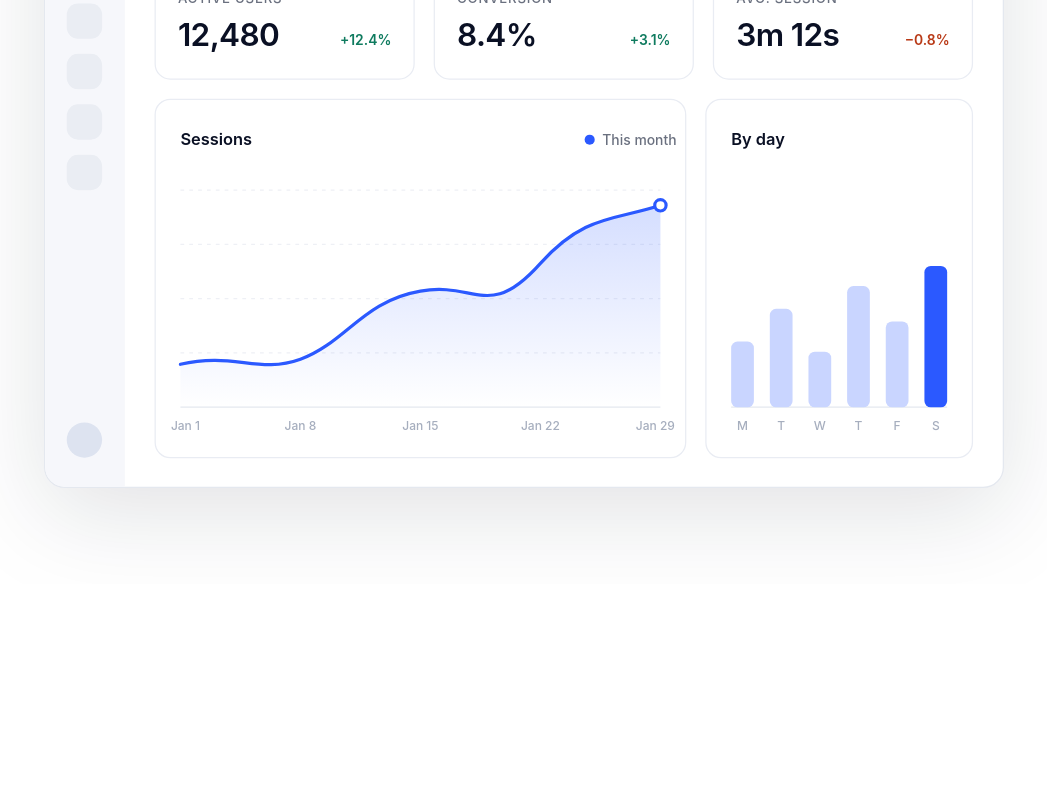
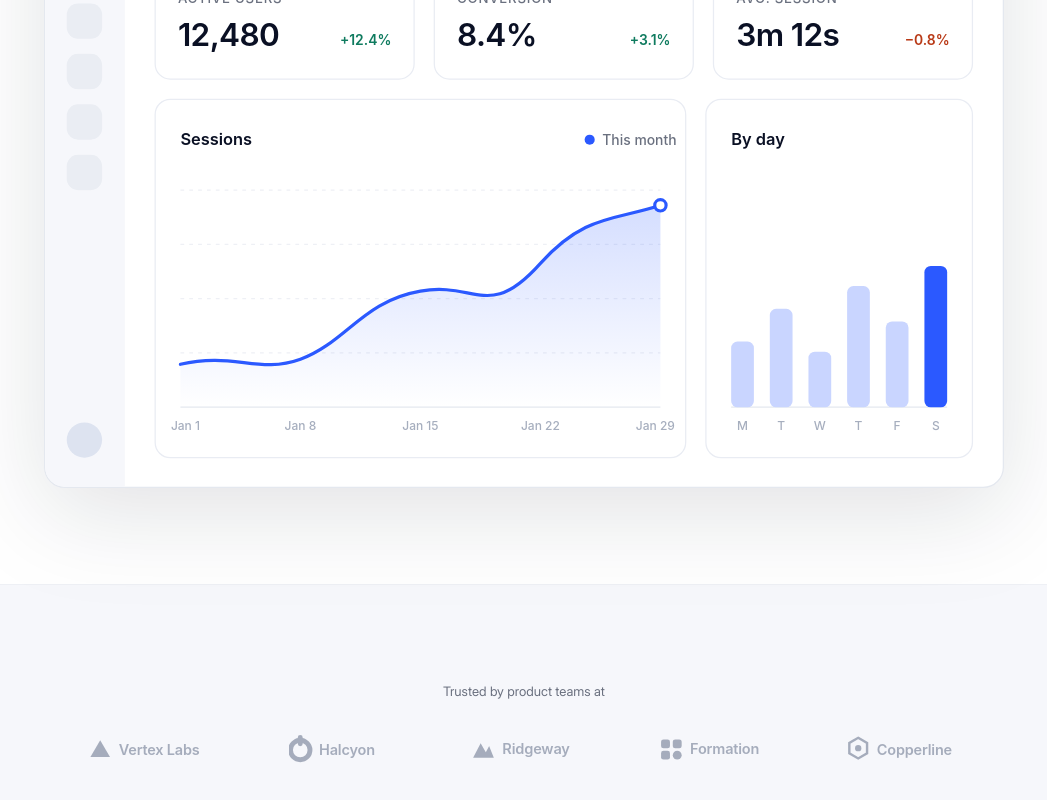
Before and after one commit to z1jey/northlight-landing-page, a React (Vite) app: page / in a window 1280 px wide. Shown: the part 786-1586 px from the top of the page, without its empty margins (116-1163 px from the left). Before the commit the page ends 1370 px from the top, so only its background shows below. Built offline with nearby package versions, Linux system fonts and the light colour scheme.

Commit message:
done trust bar

```diff
--- /dev/null
+++ b/src/mock/trust-logos.ts
@@ -0,0 +1,33 @@
+import vertexLabs from "@/assets/logos/vertex-labs.svg";
+import halcyon from "@/assets/logos/halcyon.svg";
+import ridgeway from "@/assets/logos/ridgeway.svg";
+import formation from "@/assets/logos/formation.svg";
+import copperline from "@/assets/logos/copperline.svg";
+
+export interface TrustLogo {
+  name: string;
+  src: string;
+}
+
+export const trustLogos: TrustLogo[] = [
+  {
+    name: "Vertex Labs",
+    src: vertexLabs,
+  },
+  {
+    name: "Halcyon",
+    src: halcyon,
+  },
+  {
+    name: "Ridgeway",
+    src: ridgeway,
+  },
+  {
+    name: "Formation",
+    src: formation,
+  },
+  {
+    name: "Copperline",
+    src: copperline,
+  },
+];
--- a/src/routes/index.tsx
+++ b/src/routes/index.tsx
@@ -1,5 +1,6 @@
 import { createFileRoute } from "@tanstack/react-router";
 import { Hero } from "@/sections/hero";
+import { TrustBar } from "@/sections/trusted-bar";
 export const Route = createFileRoute("/")({
   component: HomePage,
 });
@@ -9,6 +10,7 @@ function HomePage() {
     <>
       <main>
         <Hero />
+        <TrustBar />
       </main>
     </>
   );
--- /dev/null
+++ b/src/sections/trusted-bar.tsx
@@ -0,0 +1,86 @@
+import { trustLogos } from "@/mock/trust-logos";
+
+export function TrustBar() {
+  return (
+    <section
+      aria-labelledby="trust-heading"
+      className="
+        border-y
+        border-[#EEF0F5]
+        bg-[#F6F7FB]
+      "
+    >
+      <div
+        className="
+          mx-auto
+          max-w-[1200px]
+          px-5
+          py-14
+          min-[641px]:py-[72px]
+          min-[901px]:px-6
+          min-[901px]:py-24
+        "
+      >
+        <h2
+          id="trust-heading"
+          className="
+            text-center
+            font-inter-regular
+            text-[13px]
+            leading-[1.65]
+            text-[#6A707F]
+          "
+        >
+          Trusted by product teams at
+        </h2>
+
+        <ul
+          className="
+            mx-auto
+            mt-8
+            flex
+            max-w-[900px]
+            flex-wrap
+            items-center
+            justify-center
+            gap-x-8
+            gap-y-8
+            min-[641px]:grid
+            min-[641px]:grid-cols-5
+            min-[641px]:gap-x-8
+            min-[901px]:gap-x-12
+          "
+        >
+          {trustLogos.map((logo) => (
+            <li
+              key={logo.name}
+              className="
+                flex
+                h-6
+                w-[calc((100%-4rem)/3)]
+                items-center
+                justify-center
+                min-[641px]:h-[30px]
+                min-[641px]:w-full
+              "
+            >
+              <img
+                src={logo.src}
+                alt={logo.name}
+                className="
+                  block
+                  h-6
+                  w-auto
+                  max-w-[120px]
+                  object-contain
+                  opacity-75
+                  min-[641px]:h-[30px]
+                "
+              />
+            </li>
+          ))}
+        </ul>
+      </div>
+    </section>
+  );
+}
```
